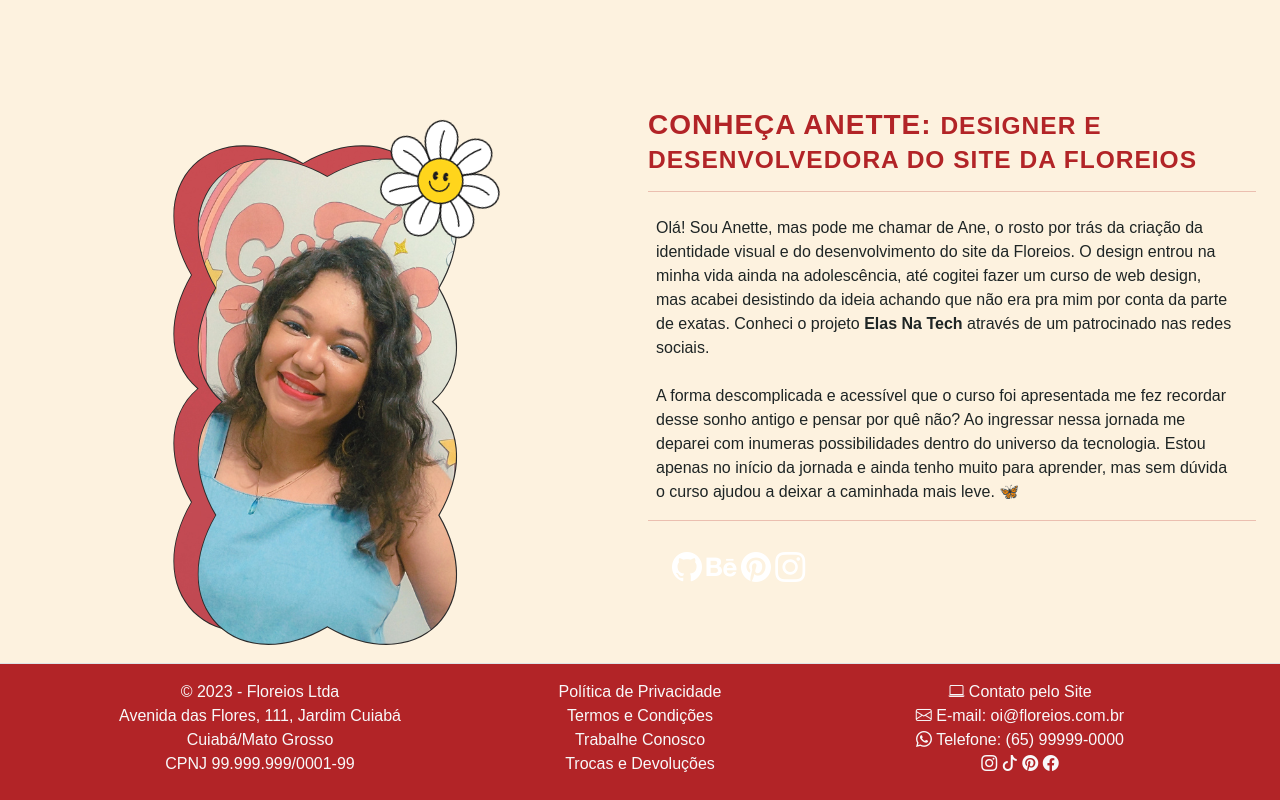
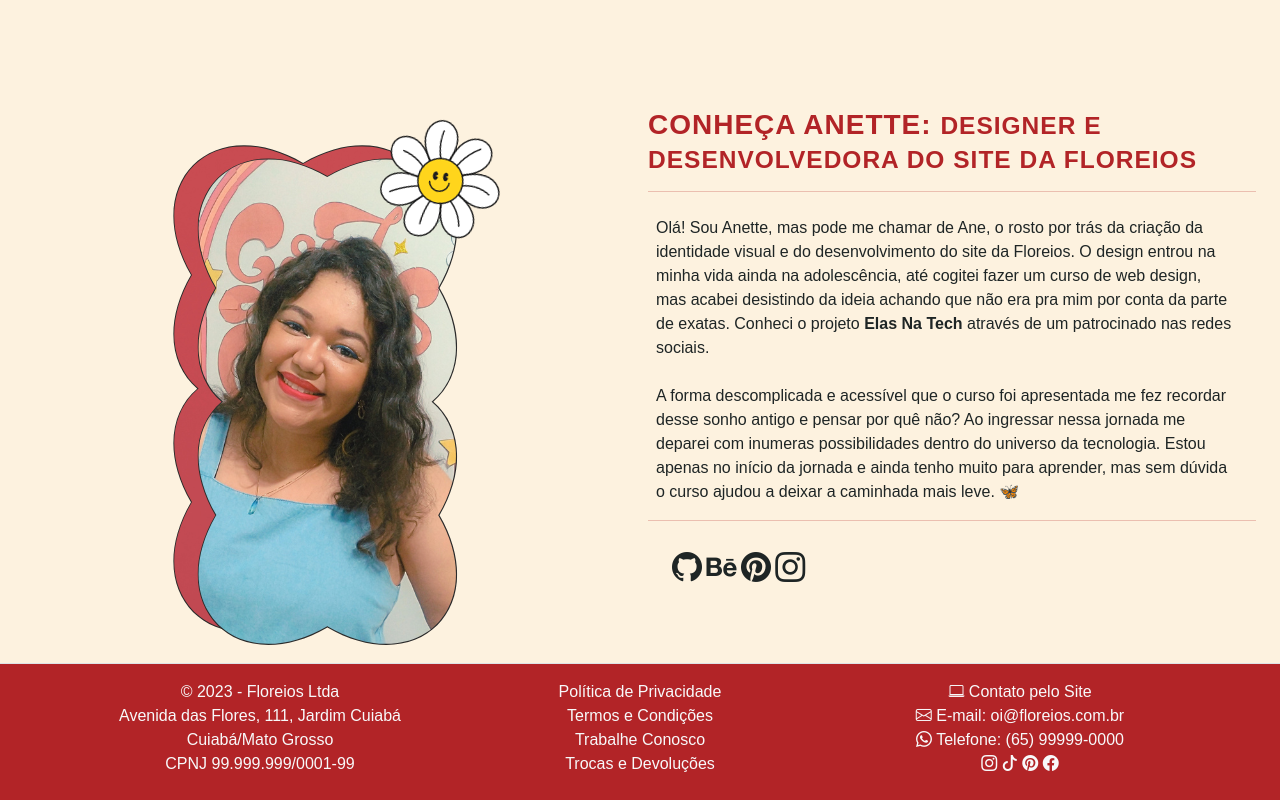
Before and after one commit to anevenancio/floreios, a website: page quemsomos.html in a window 1280 px wide. Shown: the part 1105-1905 px from the top of the page. Drawn offline with nearby package versions, Linux system fonts and the light colour scheme; a web font is replaced by a local one.

Commit message:
Update quemsomos.html

```diff
--- a/quemsomos.html
+++ b/quemsomos.html
@@ -155,10 +155,10 @@
             </p>
             <hr style="color: #b22427;">
             <p class="m-4" >
-              <a href="https://github.com/anevenancio"><i class="bi bi-github" style="font-size: 30px;"></i></a>
-              <a href="https://www.behance.net/rabiscosefloreios"><i class="bi bi-behance"style="font-size: 30px;"></i></a>
-              <a href="https://br.pinterest.com/anebelove/"><i class="bi bi-pinterest"style="font-size: 30px;"></i></i></a>
-              <a href="https://www.instagram.com/rabiscosefloreios/"><i class="bi bi-instagram"style="font-size: 30px;"></i></a><br>
+              <a href="https://github.com/anevenancio"><i class="bi bi-github" style="font-size: 30px; color:#1e2525;"></i></a>
+              <a href="https://www.behance.net/rabiscosefloreios"><i class="bi bi-behance"style="font-size: 30px; color:#1e2525;"></i></a>
+              <a href="https://br.pinterest.com/anebelove/"><i class="bi bi-pinterest"style="font-size: 30px; color:#1e2525;"></i></i></a>
+              <a href="https://www.instagram.com/rabiscosefloreios/"><i class="bi bi-instagram"style="font-size: 30px; color:#1e2525;"></i></a><br>
             </p>
           </div>
         </div>
```
